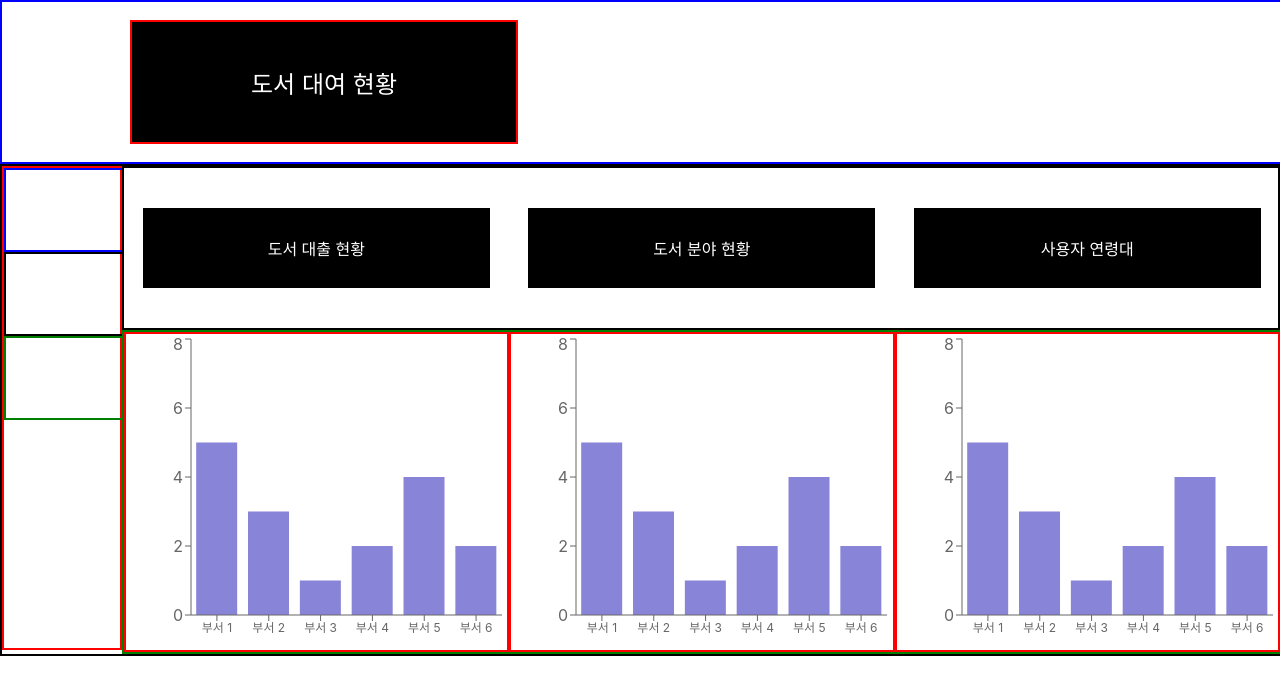
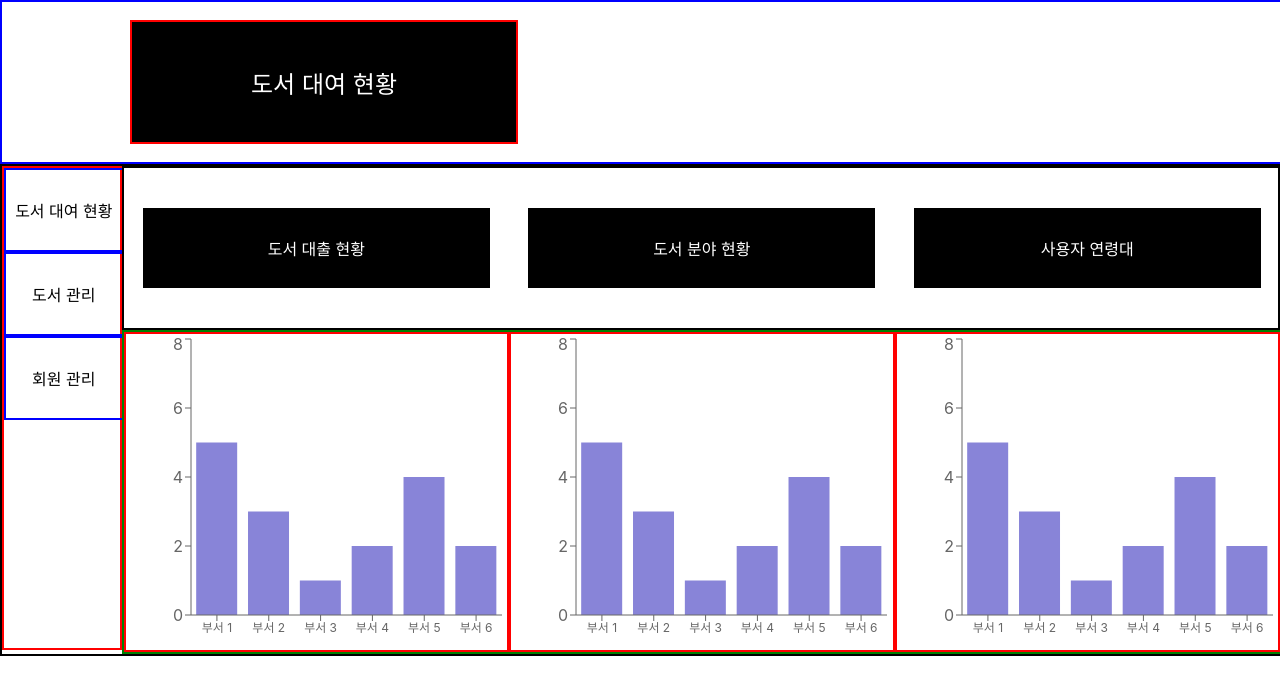
Before and after one commit to jaeho13/Library, a React (Create React App) app in the folder library/src/main/frontend/: page /admin/rent in a window 1280 px wide. Shown: the top 694 px of the page. Built offline with nearby package versions, Linux system fonts and the light colour scheme.

Commit message:
"0705 jaeho 도서 대여 페이지 디자인 완성"

```diff
--- a/library/src/main/frontend/src/components/admin/LibraryRentStatus.jsx
+++ b/library/src/main/frontend/src/components/admin/LibraryRentStatus.jsx
@@ -1,8 +1,20 @@
 import React from "react";
 import styled from "styled-components";
 import PracChart from "./chart/PracChart";
+import { useNavigate } from 'react-router-dom';
 
 const LibraryRentStatus = () => {
+
+    const navigate = useNavigate();
+
+    const bookPage = () => {
+        navigate("/admin/book")
+    }
+
+    const userPage = () => {
+        navigate("/admin/user")
+    }
+
     return (
         <>
             <TopMenu>
@@ -12,22 +24,13 @@ const LibraryRentStatus = () => {
             </TopMenu>
 
             <Main>
+                <LeftMenu>
+                    <LeftRentStatus>도서 대여 현황</LeftRentStatus>
+                    <LeftRentStatus onClick={bookPage}>도서 관리</LeftRentStatus>
+                    <LeftRentStatus onClick={userPage}>회원 관리</LeftRentStatus>
+                </LeftMenu>
 
-                <LeftMenu>
-                    <LeftRentStatus>
-
-                    </LeftRentStatus>
-
-                    <LeftBookStatus>
-
-                    </LeftBookStatus>
-
-                    <LeftUserStatus>
-
-                    </LeftUserStatus>
-                </LeftMenu>
                 <ChartBind>
-
                     <ChartNameBind>
                         <ChartName>도서 대출 현황</ChartName>
                         <ChartName>도서 분야 현황</ChartName>
@@ -86,6 +89,10 @@ const LeftRentStatus = styled.div`
     width: 100%;
     height: 10vh;
     border: 2px solid blue;
+    display: flex;
+    justify-content: center;
+    align-items: center;
+    cursor: pointer;
 `
 
 const LeftBookStatus = styled.div`
```
